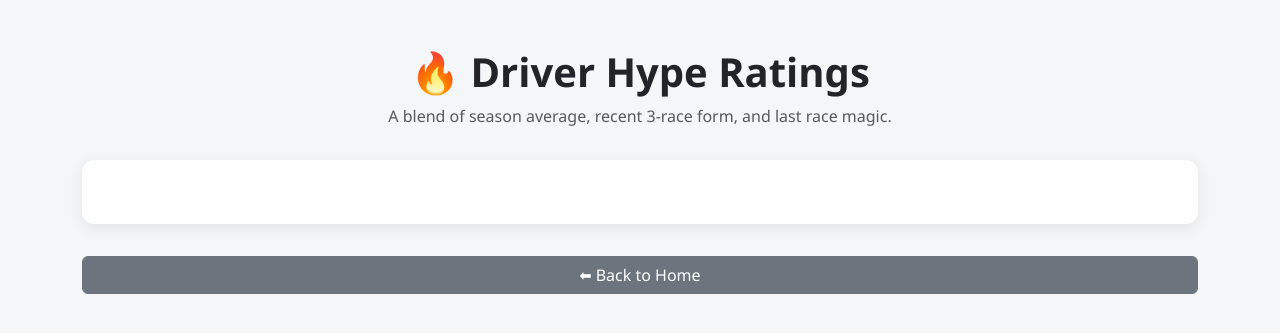
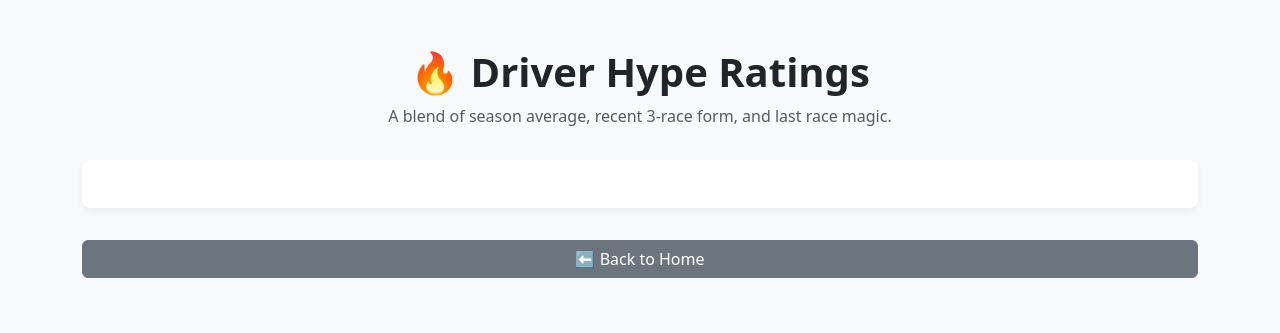
Before and after one commit to SiahBatterson/f1-grid-competitors, a Flask app: template templates/weighted.html in a window 1280 px wide. Shown: the top 333 px of the page. Run offline with Flask 3, Linux system fonts and the light colour scheme; the template is opened without the code that fills it, so the values that code supplies are empty.

Commit message:
Styling5

```diff
--- a/templates/weighted.html
+++ b/templates/weighted.html
@@ -8,32 +8,32 @@
     />
     <style>
       body {
-        background-color: #f4f6f8;
-        font-family: "Segoe UI", Tahoma, Geneva, Verdana, sans-serif;
+        background-color: #f8f9fa;
       }
+
       .hype-header {
         text-align: center;
         margin-bottom: 2rem;
       }
+
       .hype-header h1 {
         font-size: 2.5rem;
         font-weight: bold;
-        color: #212529;
       }
-      .hype-header p {
-        color: #6c757d;
-      }
+
       .table-container {
         background: white;
-        border-radius: 12px;
-        padding: 2rem;
-        box-shadow: 0 4px 16px rgba(0, 0, 0, 0.08);
-        overflow-x: auto;
+        border-radius: 8px;
+        padding: 1.5rem;
+        box-shadow: 0 4px 8px rgba(0, 0, 0, 0.05);
       }
-      .table thead {
-        background-color: #343a40;
-        color: white;
+
+      table.table th,
+      table.table td {
+        text-align: center;
+        vertical-align: middle;
       }
+
       .btn-back {
         display: block;
         margin: 2rem auto 0;
```
